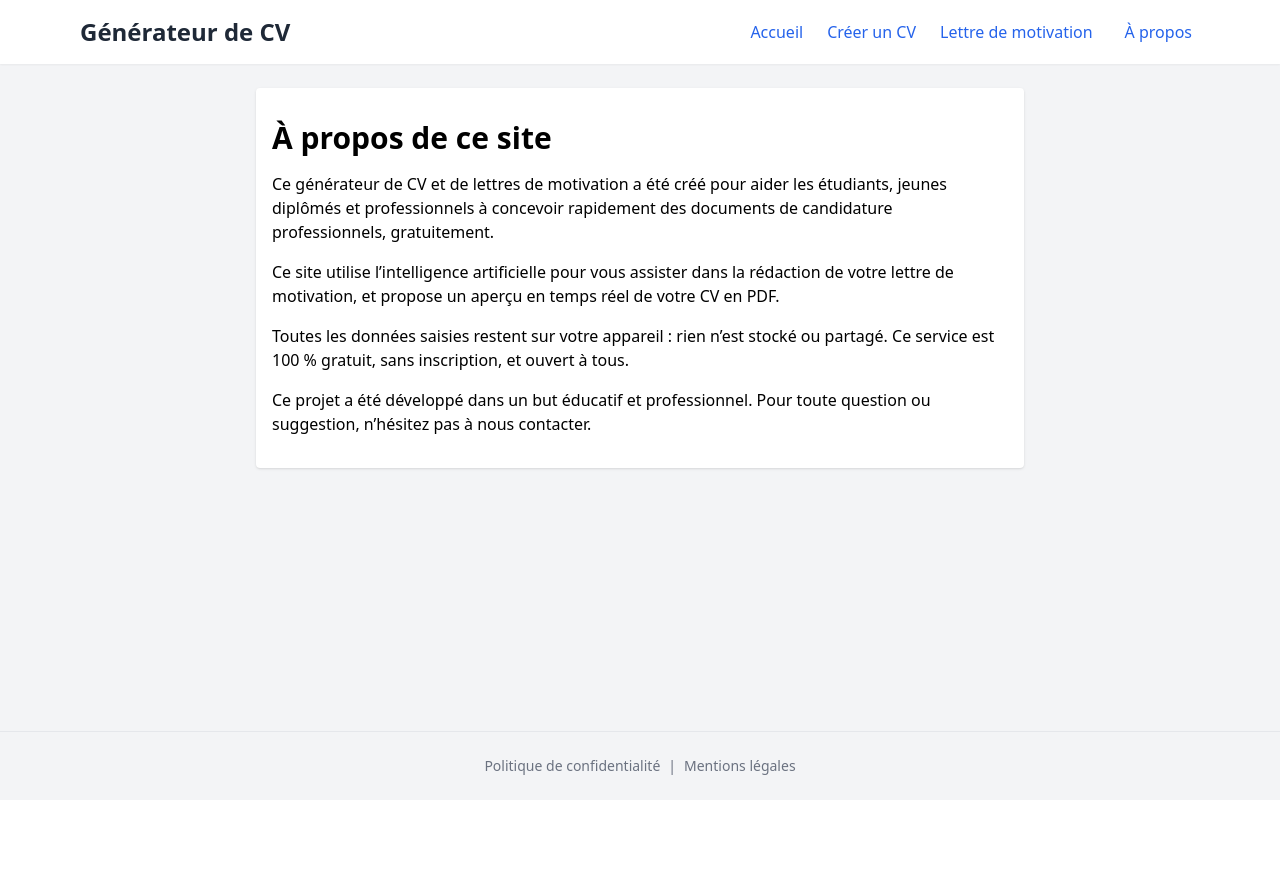
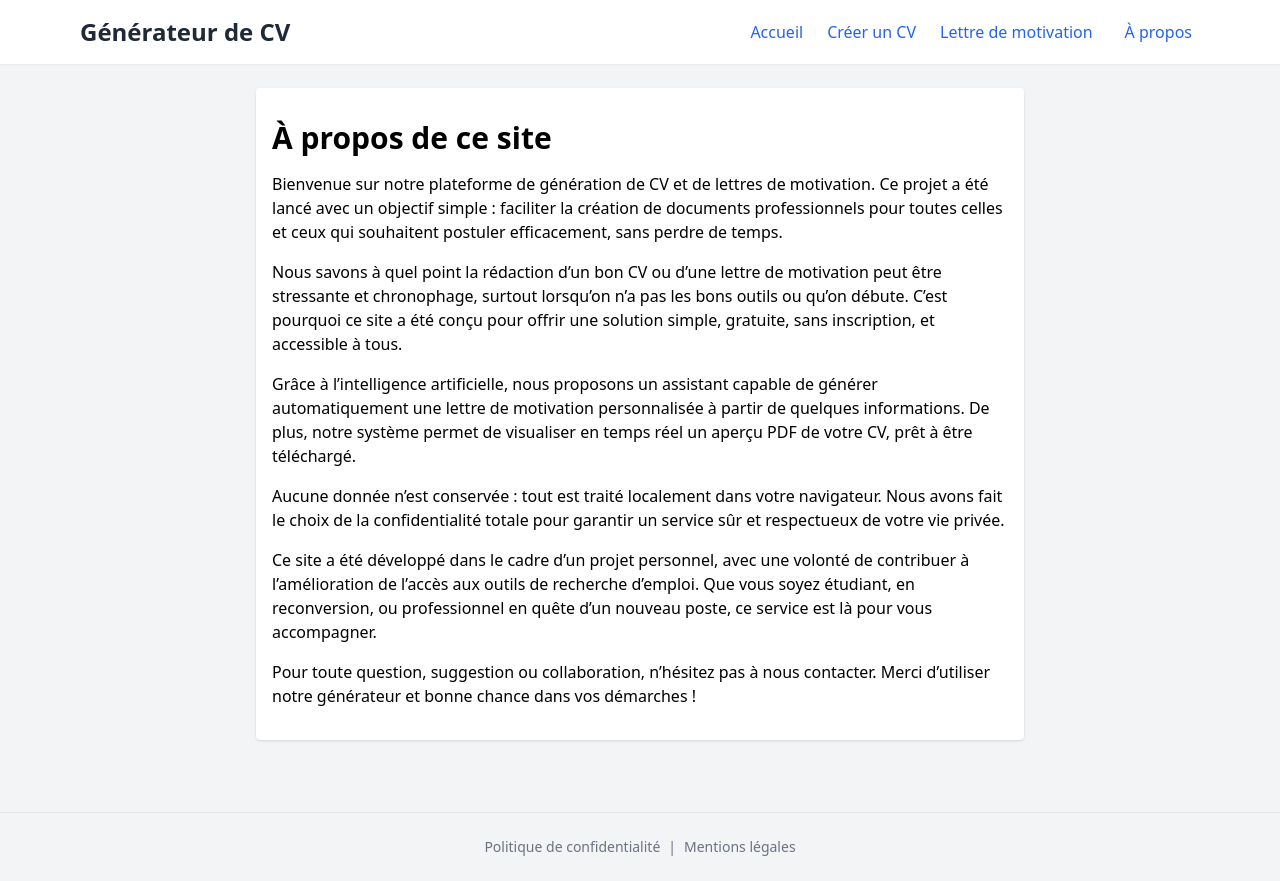
Before and after one commit to Valant41/cv-generator, a React (Vite) app: page /a-propos in a window 1280 px wide. Before the commit the page ends 800 px from the top, so only its background shows below. Built offline with nearby package versions, Linux system fonts and the light colour scheme; what @react-pdf/renderer would draw is missing.

Commit message:
Modification page à propos

```diff
--- a/src/components/APropos.jsx
+++ b/src/components/APropos.jsx
@@ -2,17 +2,29 @@ export default function APropos() {
   return (
     <div className="max-w-3xl mx-auto px-4 py-8 bg-white rounded shadow">
       <h1 className="text-3xl font-bold mb-4">À propos de ce site</h1>
+
       <p className="mb-4">
-        Ce générateur de CV et de lettres de motivation a été créé pour aider les étudiants, jeunes diplômés et professionnels à concevoir rapidement des documents de candidature professionnels, gratuitement.
+        Bienvenue sur notre plateforme de génération de CV et de lettres de motivation. Ce projet a été lancé avec un objectif simple : faciliter la création de documents professionnels pour toutes celles et ceux qui souhaitent postuler efficacement, sans perdre de temps.
       </p>
+
       <p className="mb-4">
-        Ce site utilise l’intelligence artificielle pour vous assister dans la rédaction de votre lettre de motivation, et propose un aperçu en temps réel de votre CV en PDF.
+        Nous savons à quel point la rédaction d’un bon CV ou d’une lettre de motivation peut être stressante et chronophage, surtout lorsqu’on n’a pas les bons outils ou qu’on débute. C’est pourquoi ce site a été conçu pour offrir une solution simple, gratuite, sans inscription, et accessible à tous.
       </p>
+
       <p className="mb-4">
-        Toutes les données saisies restent sur votre appareil : rien n’est stocké ou partagé. Ce service est 100 % gratuit, sans inscription, et ouvert à tous.
+        Grâce à l’intelligence artificielle, nous proposons un assistant capable de générer automatiquement une lettre de motivation personnalisée à partir de quelques informations. De plus, notre système permet de visualiser en temps réel un aperçu PDF de votre CV, prêt à être téléchargé.
       </p>
+
+      <p className="mb-4">
+        Aucune donnée n’est conservée : tout est traité localement dans votre navigateur. Nous avons fait le choix de la confidentialité totale pour garantir un service sûr et respectueux de votre vie privée.
+      </p>
+
+      <p className="mb-4">
+        Ce site a été développé dans le cadre d’un projet personnel, avec une volonté de contribuer à l’amélioration de l’accès aux outils de recherche d’emploi. Que vous soyez étudiant, en reconversion, ou professionnel en quête d’un nouveau poste, ce service est là pour vous accompagner.
+      </p>
+
       <p>
-        Ce projet a été développé dans un but éducatif et professionnel. Pour toute question ou suggestion, n’hésitez pas à nous contacter.
+        Pour toute question, suggestion ou collaboration, n’hésitez pas à nous contacter. Merci d’utiliser notre générateur et bonne chance dans vos démarches !
       </p>
     </div>
   );
```
